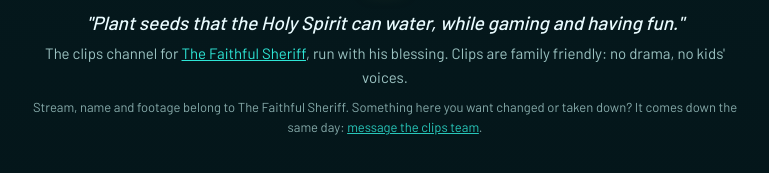
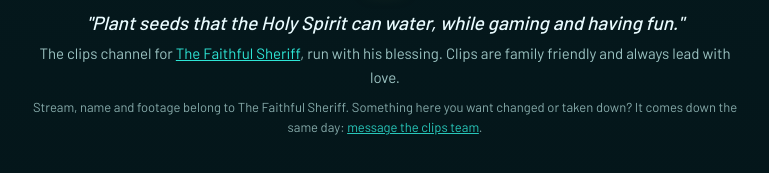
Before and after one commit to BigDawgDataCenter/thefaithfulsheriffclips, a plain HTML site: page index.html in a window 1280 px wide. Shown: the part 3583-3756 px from the top of the page, 255-1024 px from the left. Drawn offline with nearby package versions, Linux system fonts and the light colour scheme; no server answers; a web font is replaced by a local one.

Commit message:
Footer: friendlier family-friendly line
Co-Authored-By: Claude Opus 5.5 <noreply@anthropic.com>
Claude-Session: https://claude.ai/code/session_014CmTVgZqpzoiHi86AyXWhL

```diff
--- a/index.html
+++ b/index.html
@@ -140,7 +140,7 @@
 <footer class="foot">
   <svg class="foot-star" viewBox="0 0 100 100" aria-hidden="true"><use href="#star"/></svg>
   <p class="mission">"Plant seeds that the Holy Spirit can water, while gaming and having fun."</p>
-  <p>The clips channel for <a href="https://www.twitch.tv/thefaithfulsheriff" target="_blank" rel="noopener">The Faithful Sheriff</a>, run with his blessing. Clips are family friendly: no drama, no kids' voices.</p>
+  <p>The clips channel for <a href="https://www.twitch.tv/thefaithfulsheriff" target="_blank" rel="noopener">The Faithful Sheriff</a>, run with his blessing. Clips are family friendly and always lead with love.</p>
   <p class="small">Stream, name and footage belong to The Faithful Sheriff. Something here you want changed or taken down? It comes down the same day: <a href="https://www.instagram.com/thefaithfulsheriffclips" target="_blank" rel="noopener">message the clips team</a>.</p>
 </footer>
 
```
